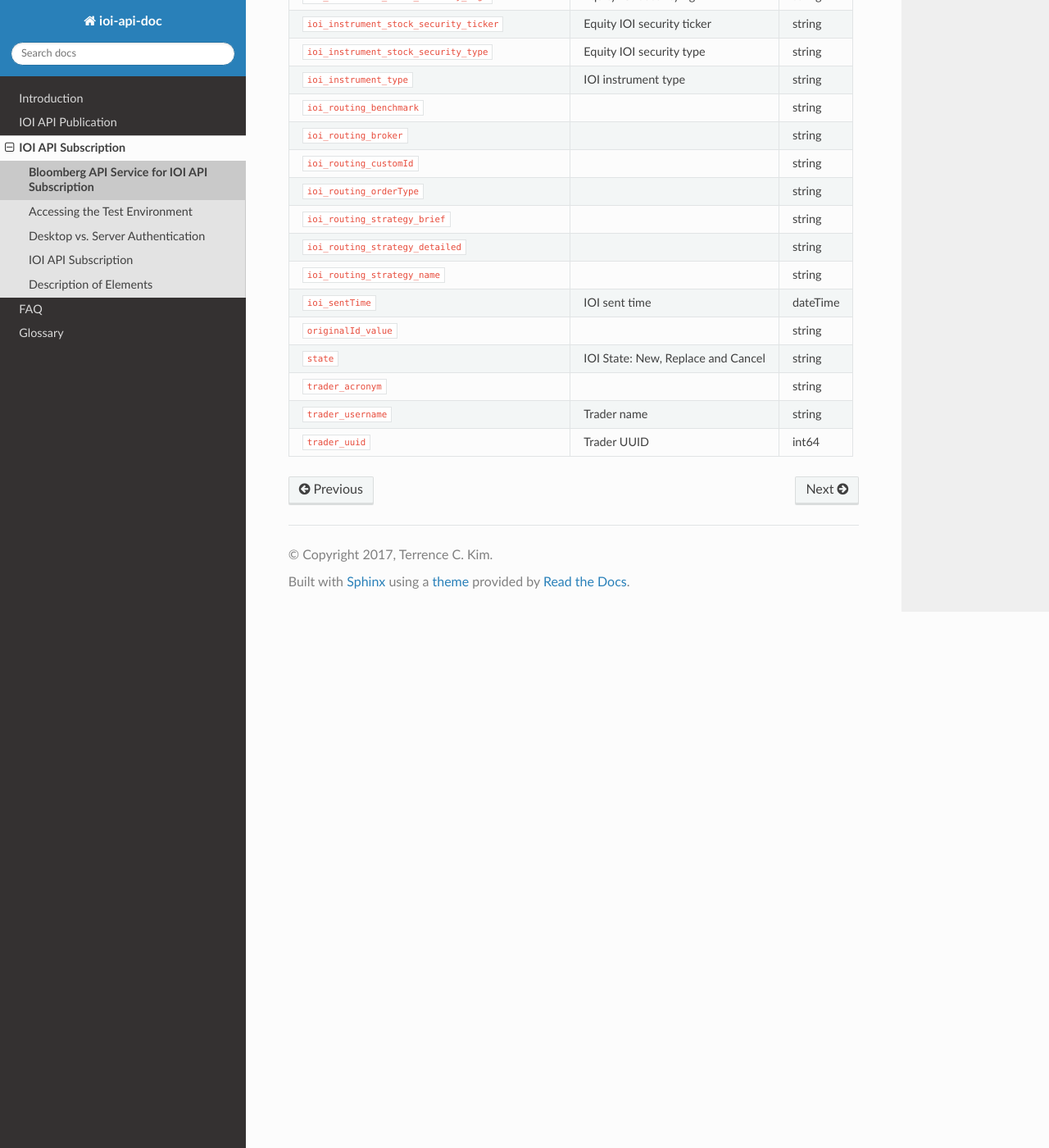
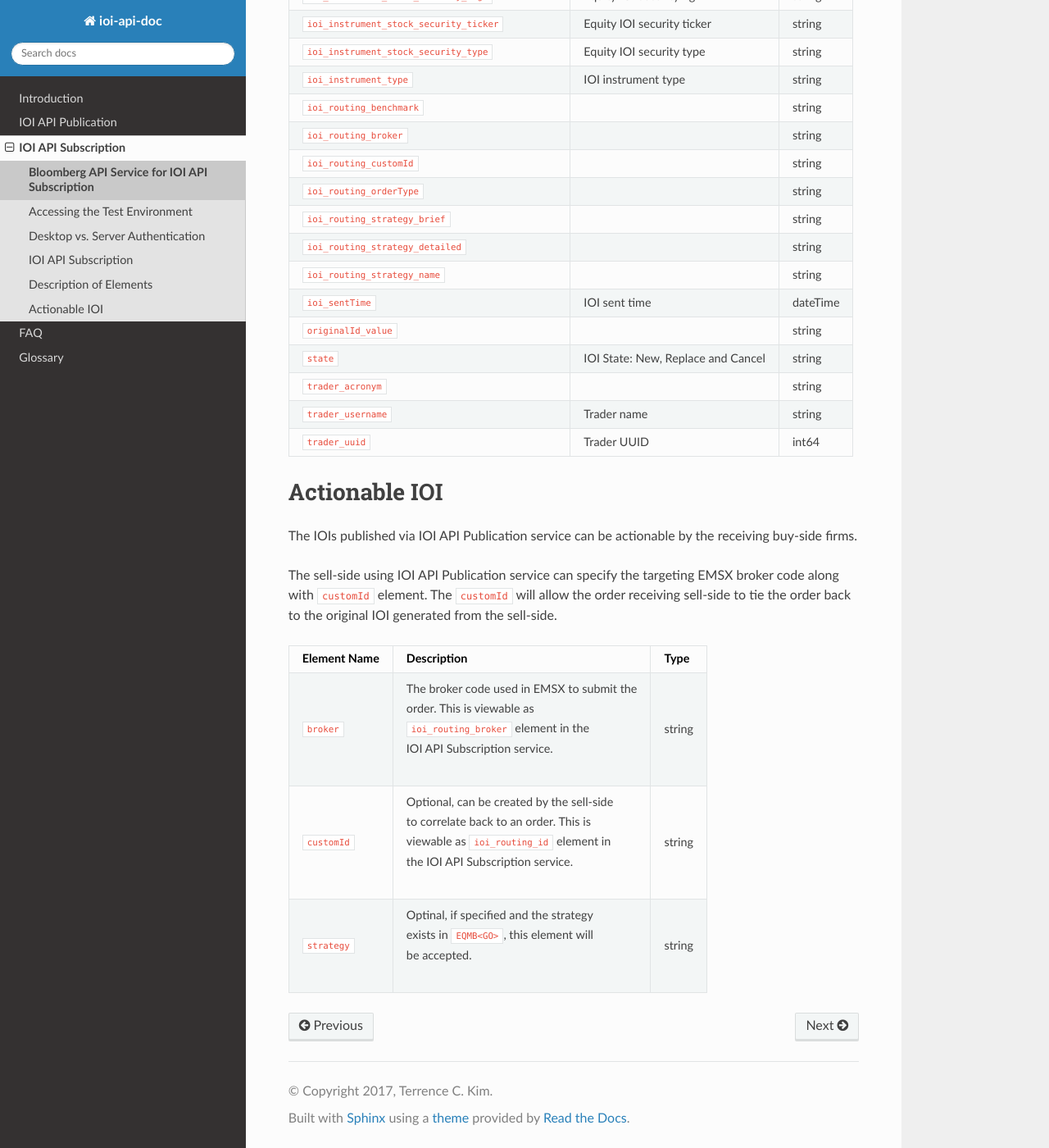
Before and after one commit to tkim/ioi_api_doc, a Sphinx documentation site: the page built from source/subscription/subscription.rst, in a window 1280 px wide and 1400 px high, scrolled down 5087 px. Shown: the whole window at 82% size. Built offline with Sphinx 7.4.7 and the Read the Docs theme 2.0.0, drawn with Linux system fonts in a browser that asks for light colours; formulas are drawn with MathJax 3.

Commit message:
updated actionable IOI

```diff
--- a/source/subscription/subscription.rst
+++ b/source/subscription/subscription.rst
@@ -313,3 +313,32 @@ The sell-side sending IOIs will buy from the buy-side at the bid size/price and
 +--------------------------------------------------+------------------------------------+---------+
 |``trader_uuid``                                   |Trader UUID                         | int64   |
 +--------------------------------------------------+------------------------------------+---------+
+
+
+
+Actionable IOI
+==============
+
+The IOIs published via IOI API Publication service can be actionable by the receiving buy-side firms.
+
+The sell-side using IOI API Publication service can specify the targeting EMSX broker code along with ``customId`` element.
+The ``customId`` will allow the order receiving sell-side to tie the order back to the original IOI generated from the sell-side.
+
+
++------------------------------+-----------------------------------------------+---------+
+|Element Name                  | Description                                   | Type    |
++==============================+===============================================+=========+
+|``broker``                    |  | The broker code used in EMSX to submit the | string  |
+|                              |  | order. This is viewable as                 |         |
+|                              |  | ``ioi_routing_broker`` element in the      |         |
+|                              |  | IOI API Subscription service.              |         |
++------------------------------+-----------------------------------------------+---------+
+|``customId``                  |  | Optional, can be created by the sell-side  | string  |
+|                              |  | to correlate back to an order. This is     |         |
+|                              |  | viewable as ``ioi_routing_id`` element in  |         |
+|                              |  | the IOI API Subscription service.          |         |
++------------------------------+-----------------------------------------------+---------+
+|``strategy``                  |  | Optinal, if specified and the strategy     | string  |
+|                              |  | exists in ``EQMB<GO>``, this element will  |         |
+|                              |  | be accepted.                               |         |
++------------------------------+-----------------------------------------------+---------+
```
Also changed, not shown: source/publication/reqResp.rst (+29 -0 lines), 11 other files.
